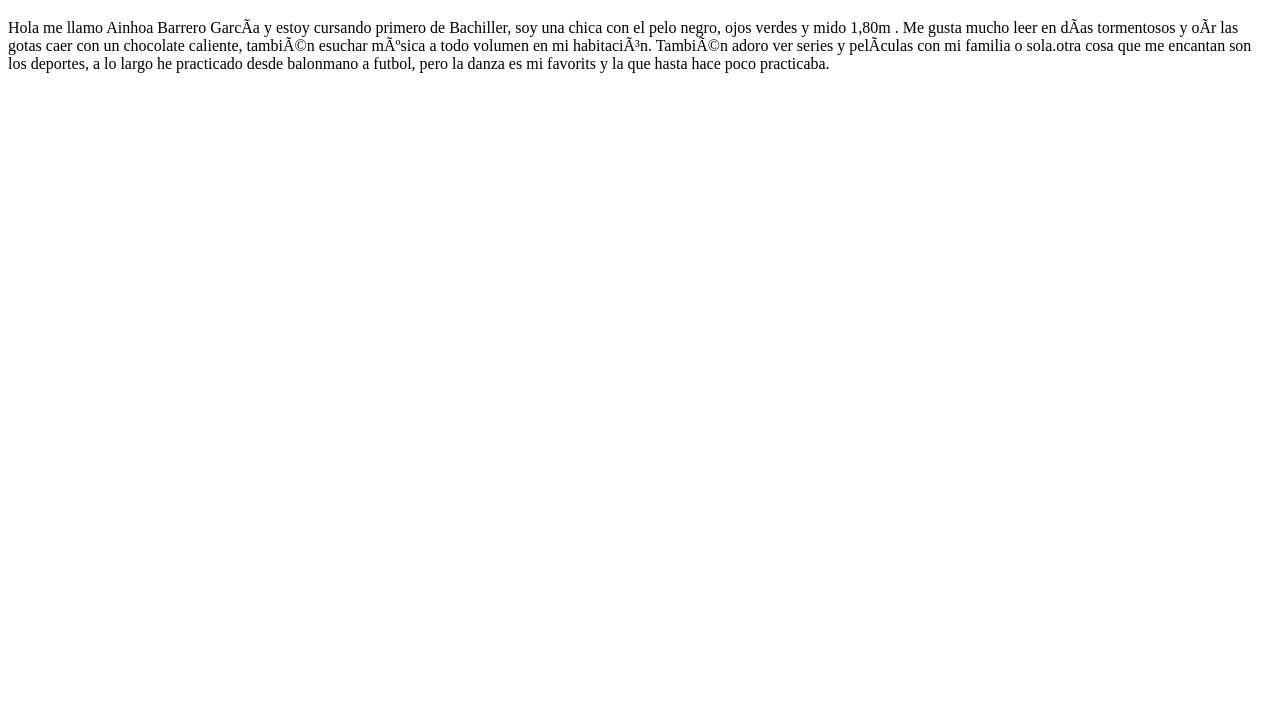
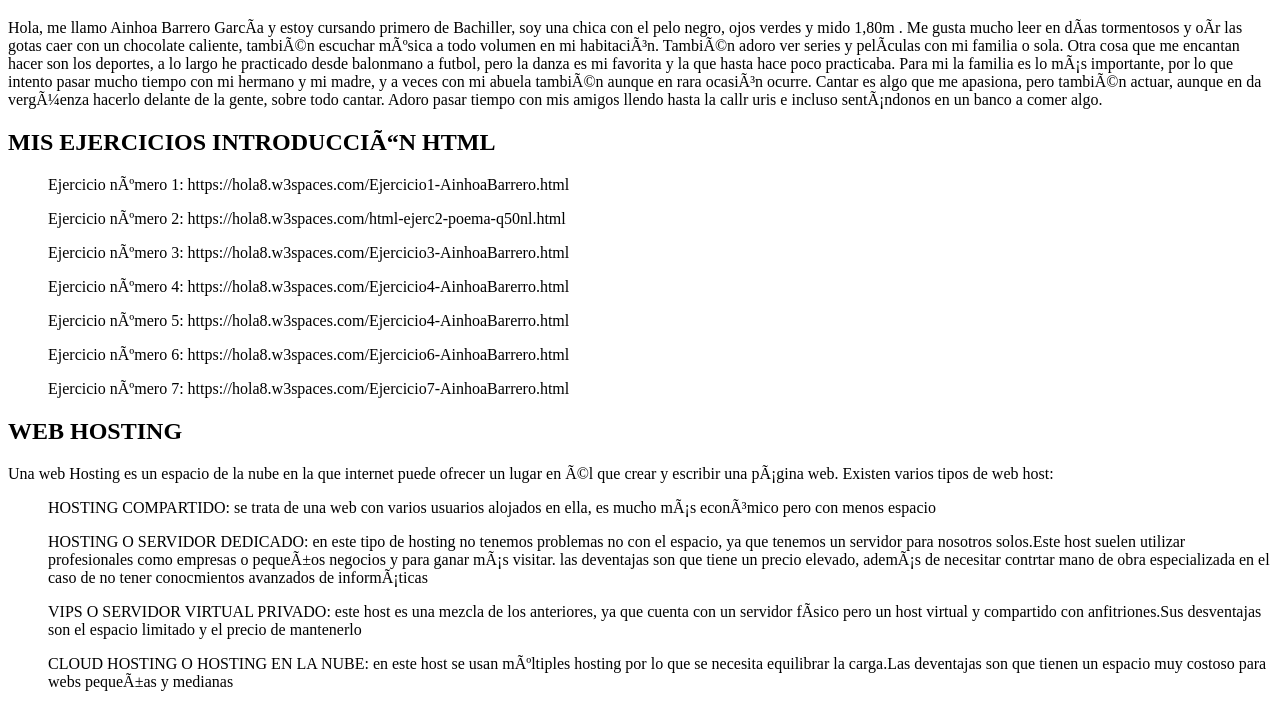
Before and after one commit to ainhoabg/ainhoabg05.github.io, a plain HTML site: page index.html in a window 1280 px wide. Shown: the part 78-800 px from the top of the page. Drawn offline with Linux system fonts and the light colour scheme.

Commit message:
Update index.html

```diff
--- a/index.html
+++ b/index.html
@@ -2,5 +2,29 @@
 <Meta charset-"UTF-8">
 <body>
 <h1>MI TRABAJO TIC II AINHOA BARRERO GARCÍA</h1>
-<p>Hola me llamo Ainhoa Barrero García y estoy cursando primero de Bachiller, soy una chica con el pelo negro, ojos verdes y mido 1,80m . Me gusta mucho leer en días tormentosos y oír las gotas caer con un chocolate caliente, también esuchar música a todo volumen en mi habitación.
-También adoro ver series y películas con mi familia o sola.otra cosa que me encantan son los deportes, a lo largo he practicado desde balonmano a futbol, pero la danza es mi favorits y la que hasta hace poco practicaba.
+<p>Hola, me llamo Ainhoa Barrero García y estoy cursando primero de Bachiller, soy una chica con el pelo negro, ojos verdes y mido 1,80m . Me gusta mucho leer en días tormentosos y oír las gotas caer con un chocolate caliente, también escuchar música a todo volumen en mi habitación. También adoro ver series y películas con mi familia o sola. Otra cosa que me encantan hacer son los deportes, a lo largo he practicado desde balonmano a futbol, pero la danza es mi favorita y la que hasta hace poco practicaba. Para mi la familia es lo más importante, por lo que intento pasar mucho tiempo con mi hermano y mi madre, y a veces con mi abuela también aunque en rara ocasión ocurre.
+ Cantar es algo que me apasiona, pero también actuar, aunque en da vergüenza hacerlo delante de la gente, sobre todo cantar. Adoro pasar tiempo con mis amigos llendo hasta la callr uris e incluso sentándonos en un banco a comer algo.</p>
+  <h2>MIS EJERCICIOS INTRODUCCIÓN HTML</h2>
+  <ul>Ejercicio número 1: <a>https://hola8.w3spaces.com/Ejercicio1-AinhoaBarrero.html</a>
+  </ul>
+  <ul>Ejercicio número 2: <a>https://hola8.w3spaces.com/html-ejerc2-poema-q50nl.html</a>
+  </ul>
+  <ul>Ejercicio número 3: <a>https://hola8.w3spaces.com/Ejercicio3-AinhoaBarrero.html</a>
+  </ul>
+  <ul>Ejercicio número 4: <a>https://hola8.w3spaces.com/Ejercicio4-AinhoaBarerro.html</a>
+  </ul>
+  <ul>Ejercicio número 5: <a>https://hola8.w3spaces.com/Ejercicio4-AinhoaBarerro.html</a>
+  </ul>
+  <ul>Ejercicio número 6: <a>https://hola8.w3spaces.com/Ejercicio6-AinhoaBarrero.html</a>
+  </ul>
+  <ul>Ejercicio número 7: <a>https://hola8.w3spaces.com/Ejercicio7-AinhoaBarrero.html</a>
+  </ul>
+  <h2>WEB HOSTING</H2>
+  <p>Una web Hosting es un espacio de la nube en la que internet puede ofrecer un lugar en él que crear y escribir una página web.</ol>
+    Existen varios tipos de web host:
+  <ol>HOSTING COMPARTIDO: se trata de una web con varios usuarios alojados en ella, es mucho más económico pero con menos espacio</ol>
+  <ol>HOSTING O SERVIDOR DEDICADO: en este tipo de hosting no tenemos problemas no con el espacio, ya que tenemos un servidor para nosotros solos.Este host suelen utilizar profesionales como empresas o pequeños negocios y para ganar más visitar.
+  las deventajas son que tiene un precio elevado, además de necesitar contrtar mano de obra especializada en el caso de no tener conocmientos avanzados de informáticas</ol>
+  </ol>
+    <ol>VIPS O SERVIDOR VIRTUAL PRIVADO: este host es una mezcla de los anteriores, ya que cuenta con un servidor físico pero un host virtual y compartido con anfitriones.Sus desventajas son el espacio limitado y el precio de mantenerlo</ol>
+<ol>CLOUD HOSTING O HOSTING EN LA NUBE: en este host se usan múltiples hosting por lo que se necesita equilibrar la carga.Las deventajas son que tienen un espacio muy costoso para webs pequeñas y medianas  </p>
```
